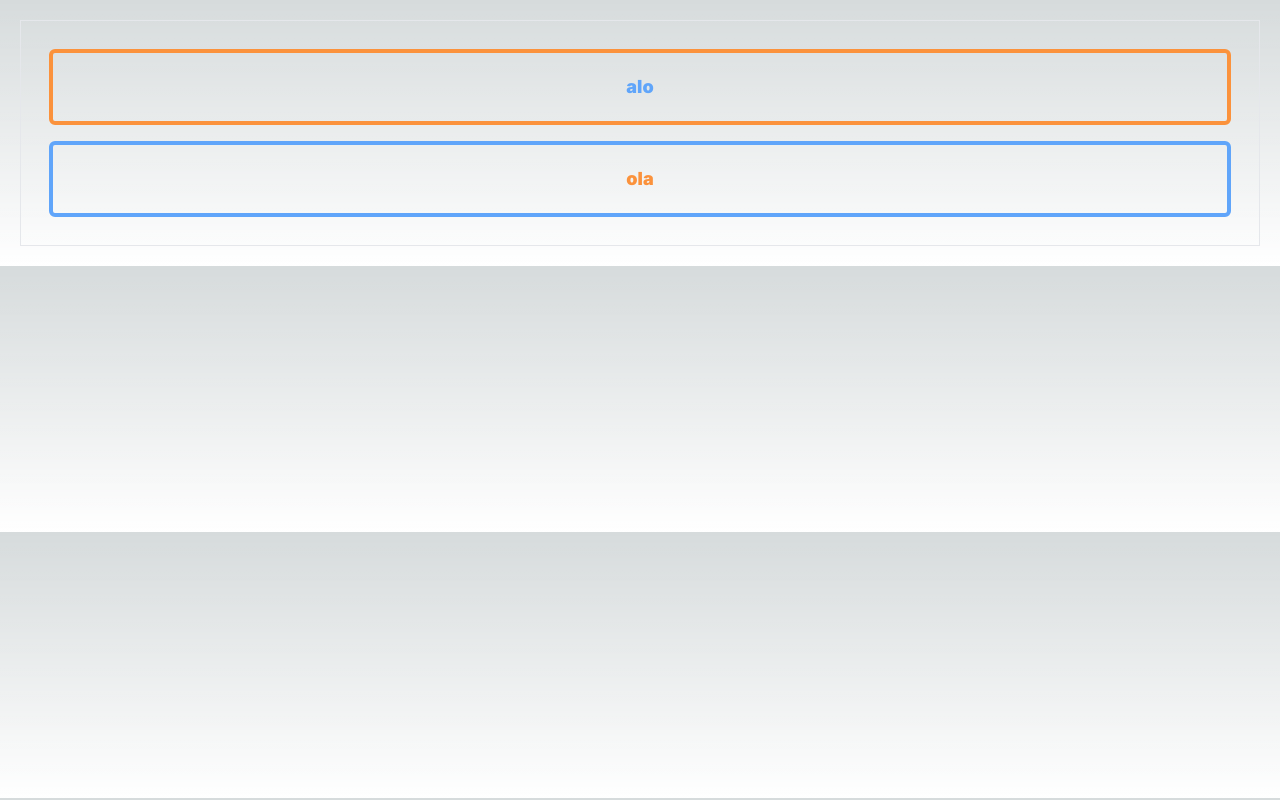
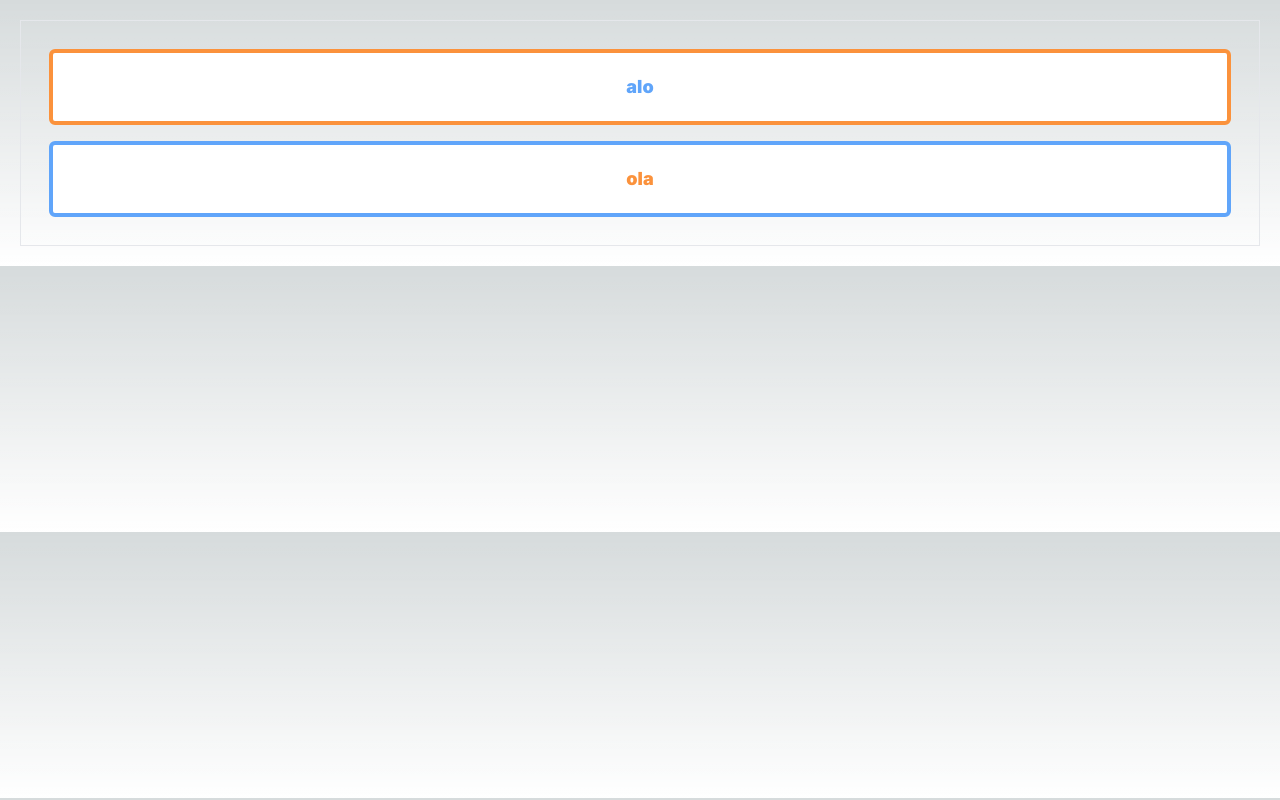
Before and after one commit to emilfauzan/erpplayground, a Next.js app: page / in a window 1280 px wide. Built offline with nearby package versions, Linux system fonts and the light colour scheme.

Commit message:
updated page

```diff
--- a/app/page.tsx
+++ b/app/page.tsx
@@ -4,10 +4,10 @@ export default function Home() {
   return (
     <main className="overflow-hidden border m-5 p-5">
       <div className='grid grid-rows-1'>
-        <h2 className='flex justify-center text-lg text-blue-400 font-black border-4 rounded-md p-5  border-orange-400 m-2'>alo</h2>
+        <h2 className='flex justify-center text-lg text-blue-400 font-black border-4 rounded-md p-5 bg-white border-orange-400 m-2'>alo</h2>
       </div>
       <div className='grid grid-rows-1'>
-        <h2 className='flex justify-center text-lg text-orange-400 font-black border-4 rounded-md p-5 border-blue-400 m-2'>ola</h2>
+        <h2 className='flex justify-center text-lg text-orange-400 font-black border-4 rounded-md p-5 bg-white border-blue-400 m-2'>ola</h2>
       </div>
     </main>
   )
```
